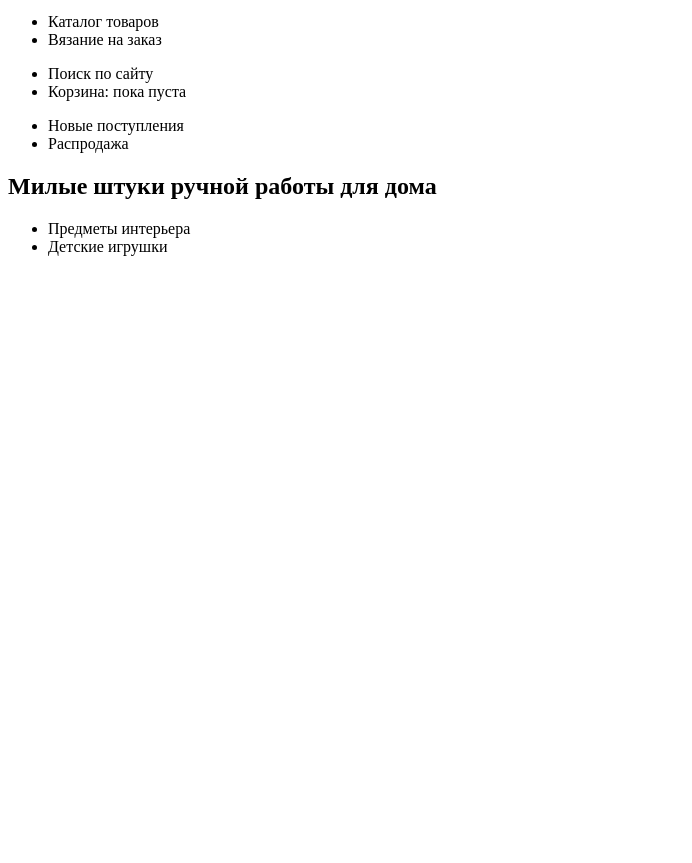
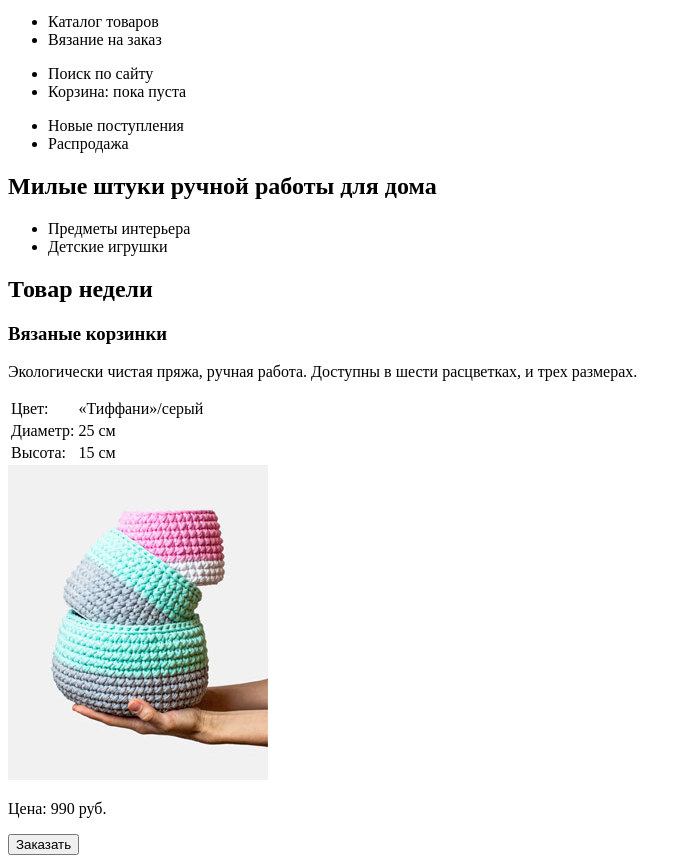
Before and after one commit to Greenglaz93/917085-mishka-22, a website: page source/index.html in a window 1280 px wide. Shown: the part 71-934 px from the top of the page, without its empty margins (0-692 px from the left). Before the commit the page ends 800 px from the top, so only its background shows below. Drawn offline with Linux system fonts and the light colour scheme.

Commit message:
Add section Featured for Index.html

```diff
--- a/source/index.html
+++ b/source/index.html
@@ -71,6 +71,52 @@
           </li>
         </ul>
       </section>
+      <section class="page-main__featured featured">
+        <h2 class="featured__title">
+          Товар недели
+        </h2>
+        <h3 class="featured__name">
+          Вязаные корзинки
+        </h3>
+        <p class="featured__desription">
+          Экологически чистая пряжа, ручная работа. Доступны в шести расцветках, и трех размерах.
+        </p>
+        <table class="featured__details details">
+          <tbody>
+            <tr class="details-item">
+              <td class="details-name">
+                Цвет:
+              </td>
+              <td class="details-value">
+                «Тиффани»/серый
+              </td>
+            </tr>
+            <tr class="details-item">
+              <td class="details-name">
+                Диаметр:
+              </td>
+              <td class="details-value">
+                25 см
+              </td>
+            </tr>
+            <tr class="details-item">
+              <td class="details-name">
+                Высота:
+              </td>
+              <td class="details-value">
+                15 см
+              </td>
+            </tr>
+          </tbody>
+        </table>
+        <img class="featured__image" src="img/triple-set-mobile.jpg" width="260" height="315" alt="Набор из трёх вязаных корзинок">
+        <p class="featured__price">
+          Цена: 990 руб.
+        </p>
+        <button class="featured__order button" type="button" aria-label="Заказать товар недели">
+          Заказать
+        </button>
+      </section>
     </main>
   </body>
 </html>
```
Also changed, not shown: source/img/triple-set-mobile.jpg (added).
